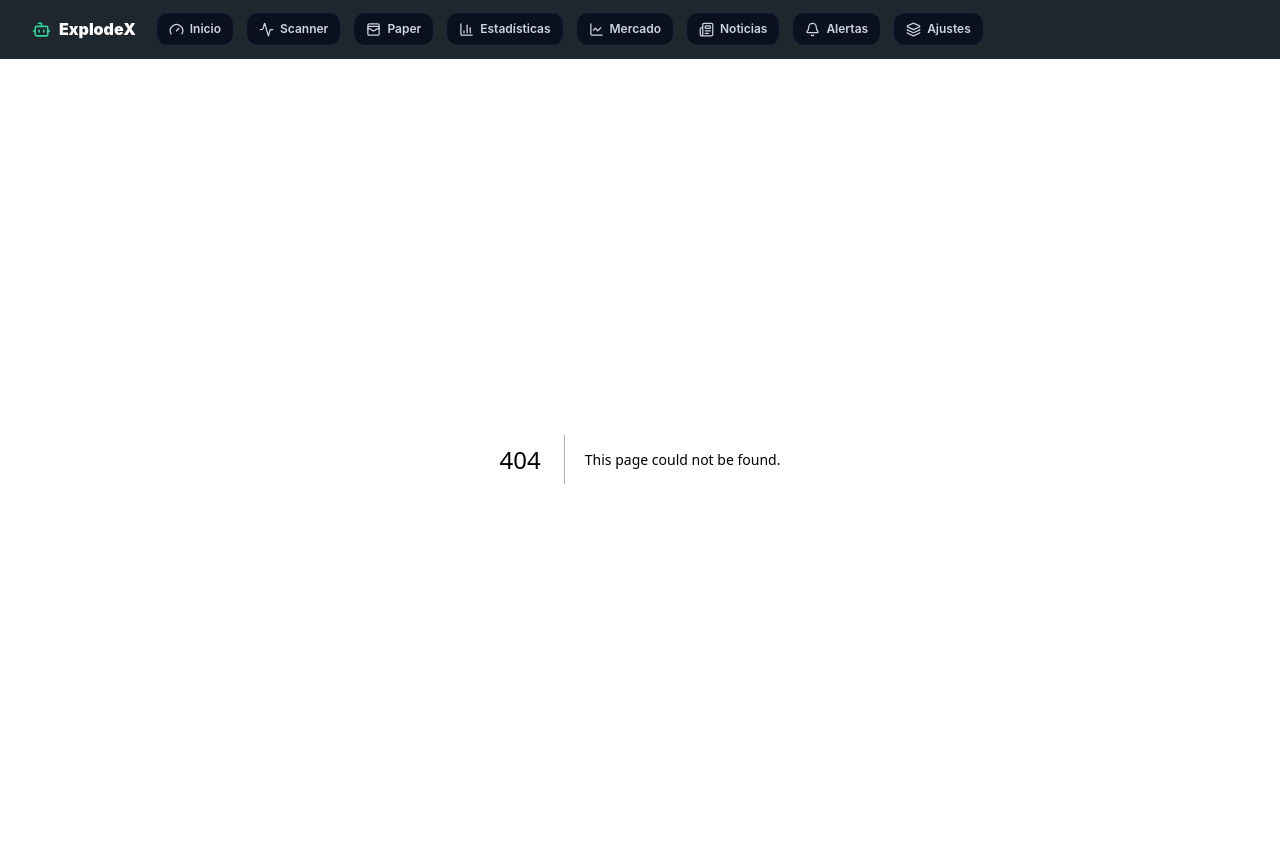
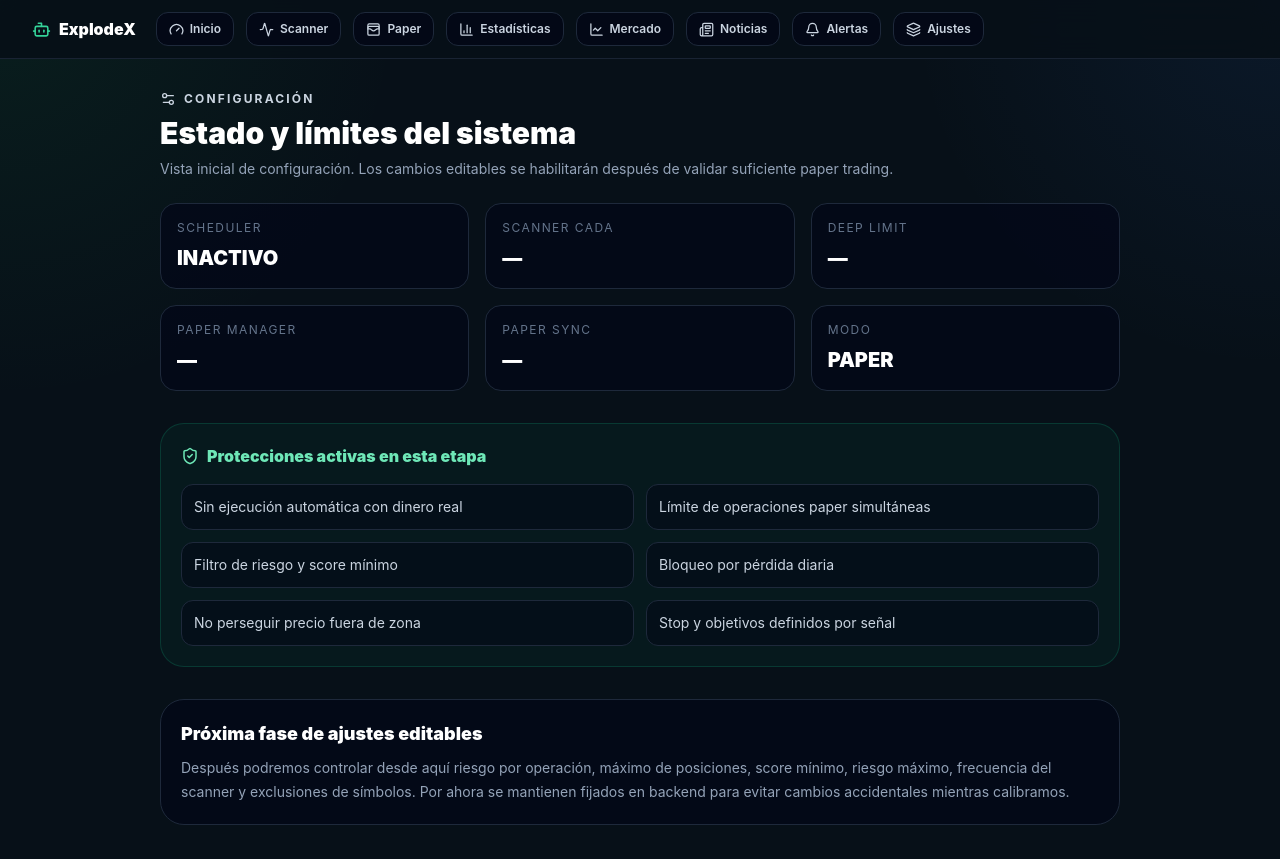
Before and after one commit to daniel102sa1/explodex-web, a Next.js app: page /settings in a window 1280 px wide. Before the commit this address had no page. Built offline with nearby package versions, Linux system fonts and the light colour scheme; no server answers.

Commit message:
feat: add settings overview module

```diff
--- /dev/null
+++ b/app/settings/page.tsx
@@ -0,0 +1,42 @@
+import { Settings2, ShieldCheck } from "lucide-react";
+import { getRuntimeStatus } from "@/lib/api";
+
+export const dynamic = "force-dynamic";
+
+export default async function SettingsPage() {
+  const runtime = await getRuntimeStatus().catch(() => null);
+  const scanner = runtime?.scanner ?? {};
+  const manager = runtime?.paper_manager ?? {};
+  const sync = runtime?.paper_sync ?? {};
+
+  return (
+    <main className="mx-auto min-h-screen max-w-5xl px-4 py-8 sm:px-6 lg:px-8">
+      <div className="flex items-center gap-2 text-xs font-bold uppercase tracking-[0.18em] text-slate-300"><Settings2 size={16}/> Configuración</div>
+      <h1 className="mt-2 text-3xl font-black text-white">Estado y límites del sistema</h1>
+      <p className="mt-2 text-sm text-slate-400">Vista inicial de configuración. Los cambios editables se habilitarán después de validar suficiente paper trading.</p>
+
+      <section className="mt-6 grid gap-4 sm:grid-cols-2 lg:grid-cols-3">
+        <Stat label="Scheduler" value={runtime?.scheduler_enabled ? "ACTIVO" : "INACTIVO"} />
+        <Stat label="Scanner cada" value={scanner.interval_seconds ? `${scanner.interval_seconds}s` : "—"} />
+        <Stat label="Deep limit" value={String(scanner.deep_limit ?? "—")} />
+        <Stat label="Paper manager" value={manager.interval_seconds ? `${manager.interval_seconds}s` : "—"} />
+        <Stat label="Paper sync" value={sync.interval_seconds ? `${sync.interval_seconds}s` : "—"} />
+        <Stat label="Modo" value="PAPER" />
+      </section>
+
+      <section className="mt-8 rounded-3xl border border-emerald-500/20 bg-emerald-500/5 p-5">
+        <div className="flex items-center gap-2 text-emerald-300"><ShieldCheck size={18}/><h2 className="font-black">Protecciones activas en esta etapa</h2></div>
+        <div className="mt-4 grid gap-3 sm:grid-cols-2">
+          {["Sin ejecución automática con dinero real", "Límite de operaciones paper simultáneas", "Filtro de riesgo y score mínimo", "Bloqueo por pérdida diaria", "No perseguir precio fuera de zona", "Stop y objetivos definidos por señal"].map((text) => <div key={text} className="rounded-xl border border-slate-800 bg-slate-950/50 p-3 text-sm text-slate-300">{text}</div>)}
+        </div>
+      </section>
+
+      <section className="mt-8 rounded-3xl border border-slate-800 bg-slate-950/65 p-5">
+        <h2 className="text-lg font-black text-white">Próxima fase de ajustes editables</h2>
+        <p className="mt-2 text-sm leading-6 text-slate-400">Después podremos controlar desde aquí riesgo por operación, máximo de posiciones, score mínimo, riesgo máximo, frecuencia del scanner y exclusiones de símbolos. Por ahora se mantienen fijados en backend para evitar cambios accidentales mientras calibramos.</p>
+      </section>
+    </main>
+  );
+}
+
+function Stat({ label, value }: { label: string; value: string }) { return <div className="rounded-2xl border border-slate-800 bg-slate-950/65 p-4"><div className="text-xs uppercase tracking-[0.12em] text-slate-500">{label}</div><div className="mt-2 text-xl font-black text-white">{value}</div></div>; }
```
